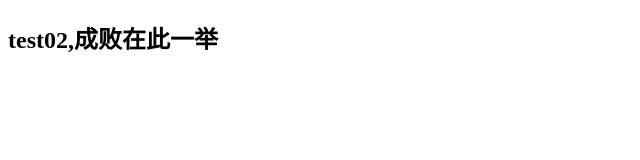
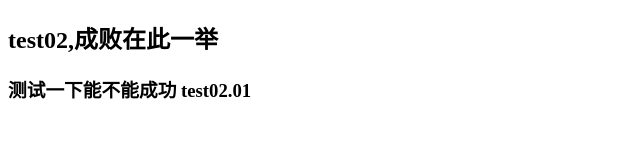
Before and after one commit to Buxin-Emilio/test02, a plain HTML site: page index.html in a window 1280 px wide. Shown: the whole page, without its empty margins (0-640 px from the left). Drawn offline with Linux system fonts and the light colour scheme.

Commit message:
test02.01

```diff
--- a/index.html
+++ b/index.html
@@ -7,5 +7,6 @@
 </head>
 <body>
     <h2>test02,成败在此一举</h2>
+    <h3>测试一下能不能成功 test02.01</h3>
 </body>
 </html>
```
